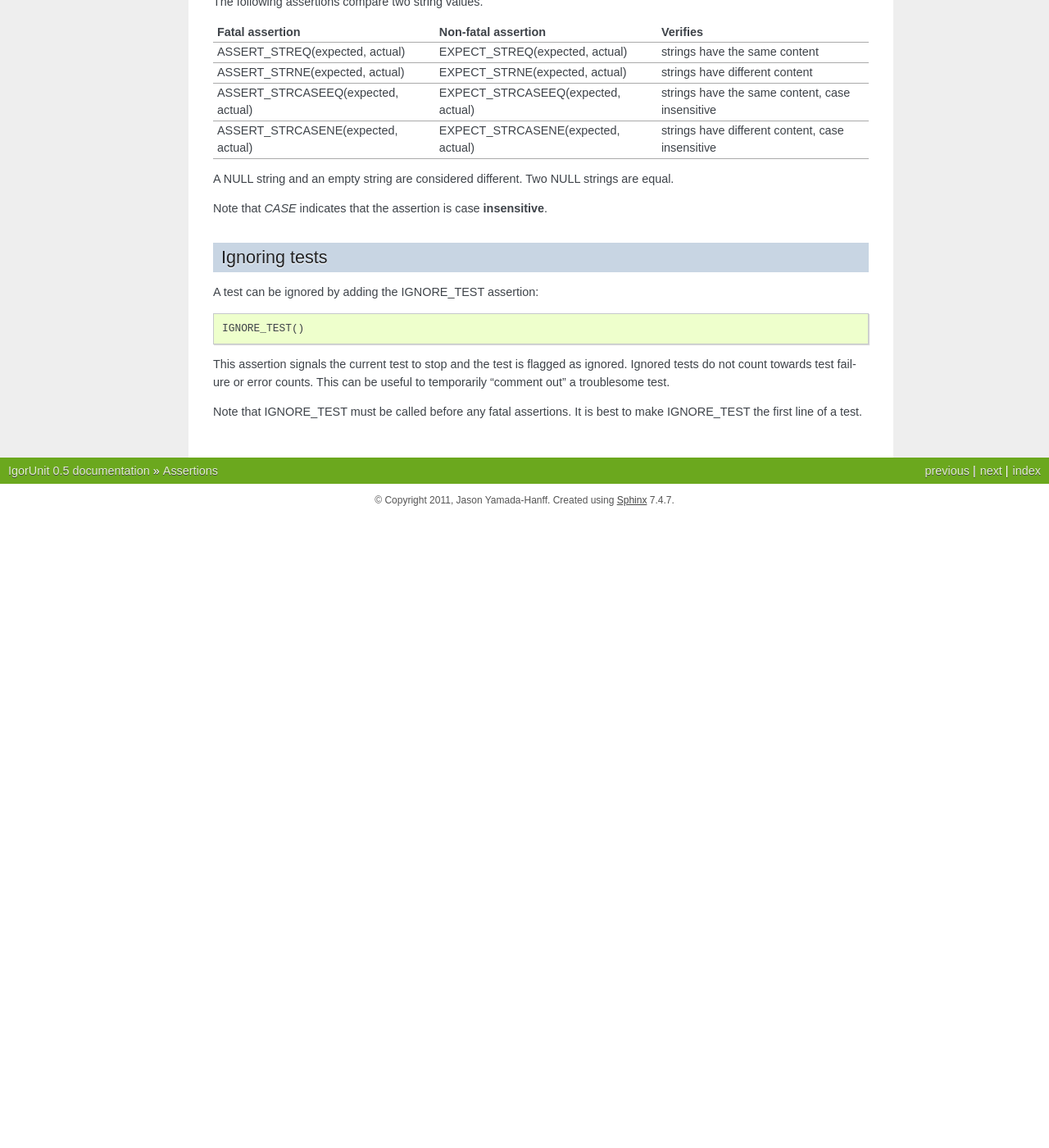
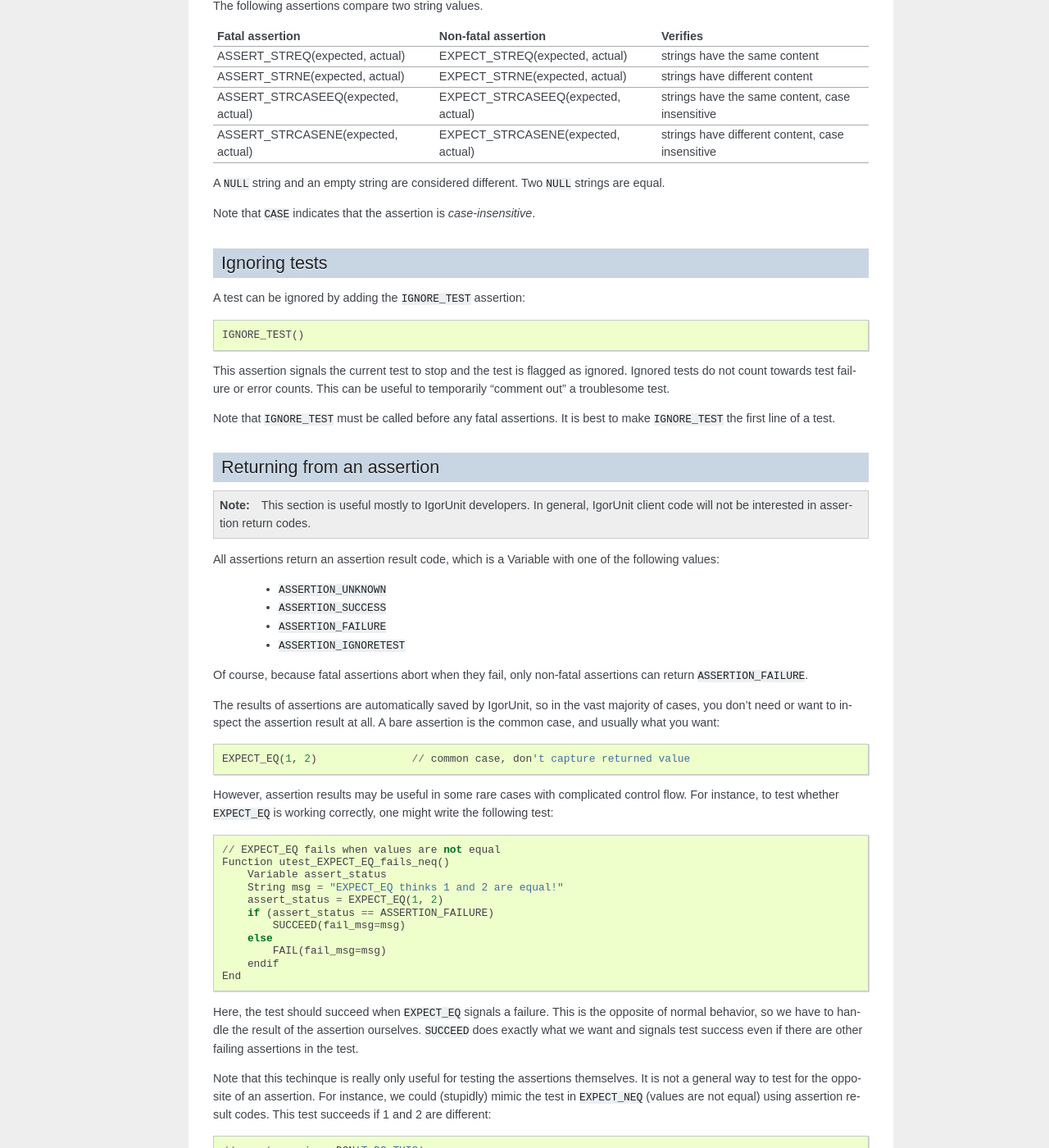
Before and after one commit to yamad/igorunit, a Sphinx documentation site: the page built from docs/asserts.rst, in a window 1280 px wide and 1400 px high, scrolled down 1567 px. Shown: the whole window at 82% size. Built offline with Sphinx 7.4.7, drawn with Linux system fonts in a browser that asks for light colours; before the commit the page ends 2197 px from its top, so only the background shows below that; some of the changed text lies outside the part shown.

Commit message:
Add docs for assertion result codes

```diff
--- a/docs/asserts.rst
+++ b/docs/asserts.rst
@@ -4,11 +4,12 @@
 The following assertions are available. The naming and structure of
 assertions are based on the `googletest`_ framework.
 
-Each type of assertion has two variants--a fatal (ASSERT_*) and a
-non-fatal (EXPECT_*) variant. Both variants signal test failure if the
-assertion fails. However, a failed ASSERT_* assertion aborts execution
-of the containing test immediately. By contrast, a failed EXPECT_*
-assertion allows the containing test to continue executing.
+Each type of assertion has two variants--a fatal (``ASSERT_*``) and
+a non-fatal (``EXPECT_*``) variant. Both variants signal test
+failure if the assertion fails. However, a failed ASSERT_* assertion
+aborts execution of the containing test immediately. By contrast, a
+failed EXPECT_* assertion allows the containing test to continue
+executing.
 
 The EXPECT_* variant is usually *preferred*. However, the ASSERT_*
 variant should be used when it doesn't make sense to continue the
@@ -23,8 +24,9 @@
 Note that *fail_msg* can be added to any assertion. For clarity, in
 the tables below, *fail_msg* is not included in the assertion
 signatures even though it is available. Thus, for example,
-*ASSERT(condition)* actually has the signature *ASSERT(condition,
-[fail_msg])*.
+``ASSERT(condition)`` actually has the signature ``ASSERT(condition,
+[fail_msg])``.
+
 
 .. _googletest: http://code.google.com/p/googletest
 
@@ -105,16 +107,16 @@
 +------------------------------------------+------------------------------------------+--------------------+
 .. END RECEIVE ORGTBL var_assert
 
-For assertions that include the *tolerance* parameter, if a tolerance
-is specified the values are equal if the difference between the
-expected and actual values is less than or equal to the tolerance.
+For assertions that include the *tolerance* optional parameter, the
+values are equal if the difference between the expected and actual
+values is less than or equal to the tolerance.
 
-Two NaNs are considered equal, as are two +Infs or two
--Infs. Obviously, +Inf and -Inf are not equal.
+Two ``NaN`` values are considered equal, as are two ``+Inf`` values or
+two ``-Inf`` values. Obviously, ``+Inf`` and ``-Inf`` are not equal.
 
 A similar set of assertions to the above can be used to compare
-complex numbers (*_*_C). Both real and imaginary parts must be equal
-for an equality test to succeed.
+complex numbers (``*_*_C``). Both real and imaginary parts must be
+equal for an equality test to succeed.
 
 .. #+ORGTBL: SEND complex_assert orgtbl-to-rst
 .. | Fatal assertion                            | Non-fatal assertion                        | Verifies           |
@@ -158,15 +160,15 @@
 +------------------------------------+------------------------------------+--------------------------------------------------+
 .. END RECEIVE ORGTBL string_assert
 
-A NULL string and an empty string are considered different. Two NULL
-strings are equal.
+A ``NULL`` string and an empty string are considered different. Two
+``NULL`` strings are equal.
 
-Note that *CASE* indicates that the assertion is case **insensitive**.
+Note that ``CASE`` indicates that the assertion is *case-insensitive*.
 
 Ignoring tests
 --------------
 
-A test can be ignored by adding the IGNORE_TEST assertion::
+A test can be ignored by adding the ``IGNORE_TEST`` assertion::
 
   IGNORE_TEST()
 
@@ -175,5 +177,90 @@
 error counts. This can be useful to temporarily "comment out" a
 troublesome test.
 
-Note that IGNORE_TEST must be called before any fatal assertions. It
-is best to make IGNORE_TEST the first line of a test.
+Note that ``IGNORE_TEST`` must be called before any fatal
+assertions. It is best to make ``IGNORE_TEST`` the first line of a
+test.
+
+Returning from an assertion
+---------------------------
+
+.. note:: This section is useful mostly to IgorUnit developers. In
+   general, IgorUnit client code will not be interested in assertion
+   return codes.
+
+All assertions return an assertion result code, which is a Variable
+with one of the following values:
+
+  * ``ASSERTION_UNKNOWN``
+  * ``ASSERTION_SUCCESS``
+  * ``ASSERTION_FAILURE``
+  * ``ASSERTION_IGNORETEST``
+
+Of course, because fatal assertions abort when they fail, only
+non-fatal assertions can return ``ASSERTION_FAILURE``.
+
+The results of assertions are automatically saved by IgorUnit, so in
+the vast majority of cases, you don't need or want to inspect the
+assertion result at all. A bare assertion is the common case, and
+usually what you want::
+
+  EXPECT_EQ(1, 2)               // common case, don't capture returned value
+
+However, assertion results may be useful in some rare cases with
+complicated control flow. For instance, to test whether ``EXPECT_EQ``
+is working correctly, one might write the following test::
+
+  // EXPECT_EQ fails when values are not equal
+  Function utest_EXPECT_EQ_fails_neq()
+      Variable assert_status
+      String msg = "EXPECT_EQ thinks 1 and 2 are equal!"
+      assert_status = EXPECT_EQ(1, 2)
+      if (assert_status == ASSERTION_FAILURE)
+          SUCCEED(fail_msg=msg)
+      else
+          FAIL(fail_msg=msg)
+      endif
+  End
+
+Here, the test should succeed when ``EXPECT_EQ`` signals a
+failure. This is the opposite of normal behavior, so we have to handle
+the result of the assertion ourselves. ``SUCCEED`` does exactly what
+we want and signals test success even if there are other failing
+assertions in the test.
+
+Note that this techinque is really only useful for testing the
+assertions themselves. It is not a general way to test for the
+opposite of an assertion. For instance, we could (stupidly) mimic the
+test in ``EXPECT_NEQ`` (values are not equal) using assertion result
+codes. This test succeeds if 1 and 2 are different::
+
+  // worst version. DON'T DO THIS!
+  Variable rc = EXPECT_EQ(1, 2)
+  if (rc == ASSERTION_FAILURE)     // 1 and 2 are not equal
+      SUCCEED()
+  endif
+
+This is, however, the worst way to write this test. In general, if you
+find yourself using assertion results, you are probably doing
+something wrong. An improved version (but not the best) would be to
+forget about assertion result codes and test for ``1 == 2``
+directly. Any of the following will work::
+
+  // better versions
+  if (1 == 2)
+      FAIL()
+  endif
+
+  if (1 != 2)
+      SUCCEED()
+  endif
+
+  ASSERT_TRUE(1 != 2)
+  ASSERT_FALSE(1 == 2)
+
+The best solution, of course, is to just use ``EXPECT_NEQ``
+directly. This is concise, clear, and comes with more useful
+diagnostic messages when things go wrong::
+
+  // best version
+  EXPECT_NEQ(1, 2)
```
